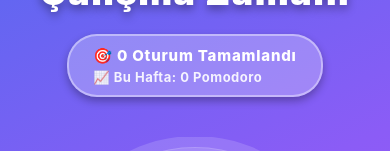
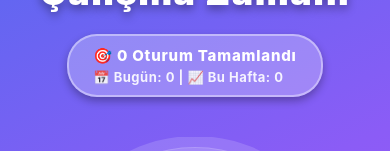
Before and after one commit to MUSTAFAALPERENAKCA/pomodoroUygulamas-, a React Native app: screen / in a window 390 px wide. Shown: the top 151 px of the page. Built offline with nearby package versions, Linux system fonts and the light colour scheme.

Commit message:
günlük pomodoro sayacı eklendi

```diff
--- a/App.js
+++ b/App.js
@@ -23,6 +23,8 @@
   const [sessionType, setSessionType] = useState("work"); // 'work', 'shortBreak', 'longBreak'
   const [sessionCount, setSessionCount] = useState(0);
   const [weeklyPomodoros, setWeeklyPomodoros] = useState(0);
+  const [dailyPomodoros, setDailyPomodoros] = useState(0);
+  const [lastDate, setLastDate] = useState(new Date().toDateString());
   const intervalRef = useRef(null);
   const scaleAnim = useRef(new Animated.Value(1)).current;
   const pulseAnim = useRef(new Animated.Value(1)).current;
@@ -66,12 +68,23 @@
     }
   }, [isRunning]);
 
+  // Günlük sayacı sıfırla (yeni gün başladığında)
+  useEffect(() => {
+    const today = new Date().toDateString();
+    if (lastDate !== today) {
+      setDailyPomodoros(0);
+      setLastDate(today);
+    }
+  }, [lastDate]);
+
   const handleTimerComplete = () => {
     Vibration.vibrate([500, 200, 500]);
 
-    // Haftalık pomodoro sayısını artır
+    // Günlük ve haftalık pomodoro sayısını artır
     if (sessionType === "work") {
+      setDailyPomodoros((prev) => prev + 1);
       setWeeklyPomodoros((prev) => prev + 1);
+      setLastDate(new Date().toDateString());
     }
 
     Alert.alert(
@@ -210,7 +223,7 @@
               🎯 {sessionCount} Oturum Tamamlandı
             </Text>
             <Text style={styles.weeklyPomodorosText}>
-              📈 Bu Hafta: {weeklyPomodoros} Pomodoro
+              📅 Bugün: {dailyPomodoros} | 📈 Bu Hafta: {weeklyPomodoros}
             </Text>
           </View>
         </View>
```
Also changed, not shown: 1 other file (tests, documents, lock files or other folders).
